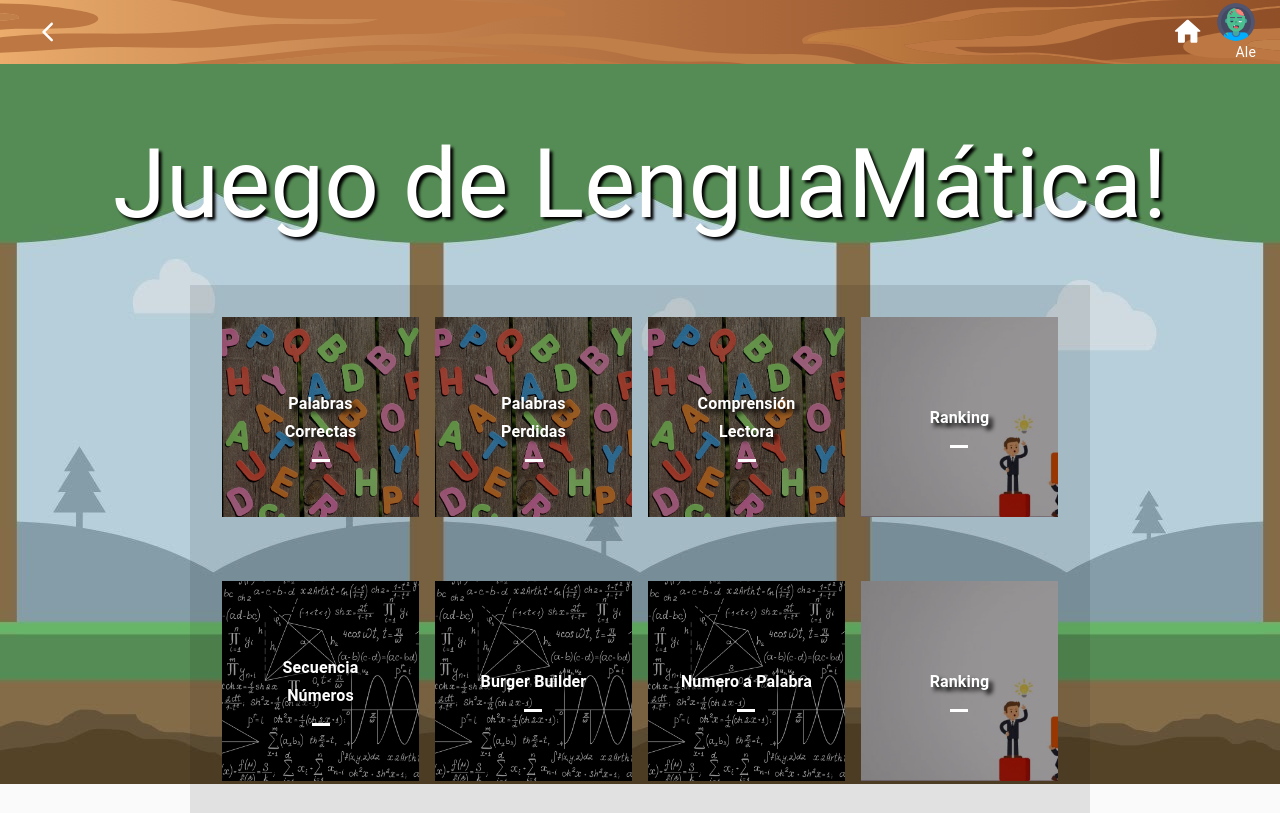
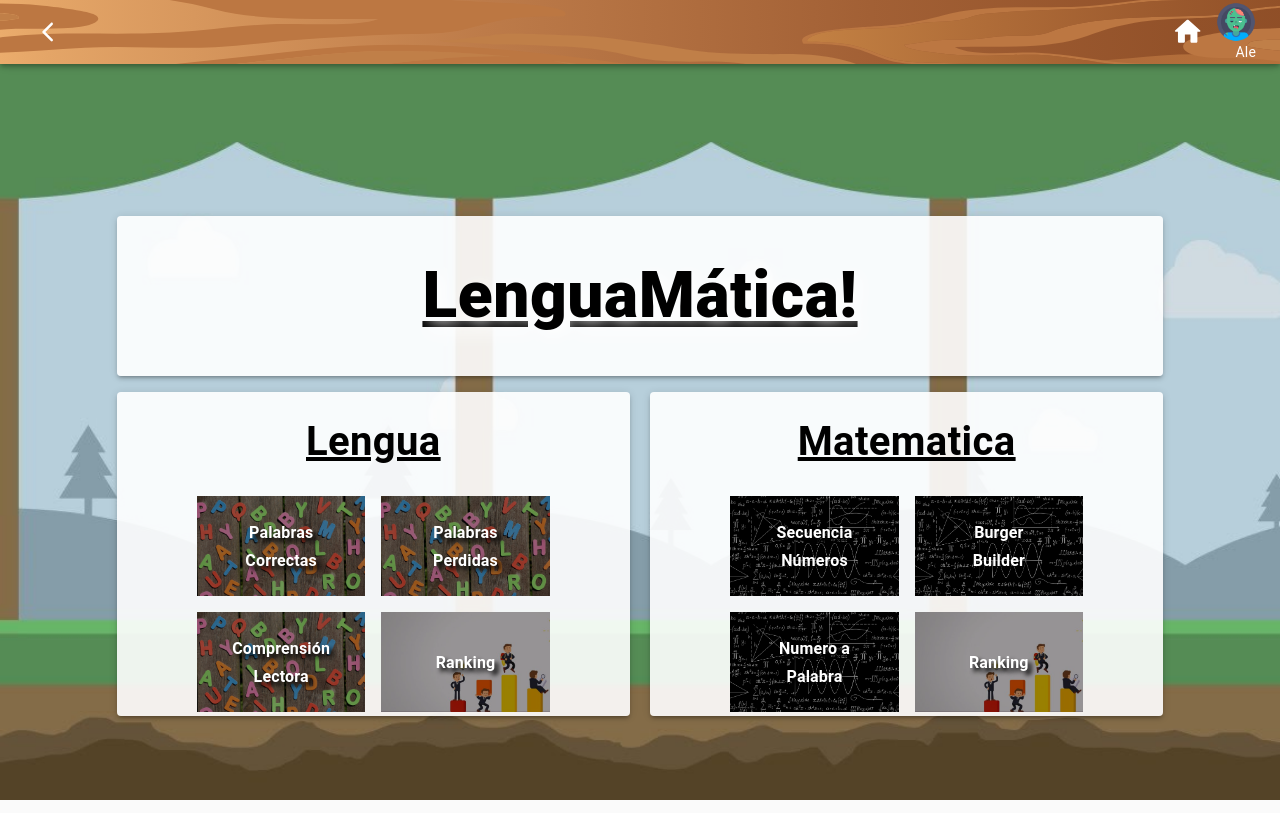
Before and after one commit to buscoma/lenguag1, a React (Create React App) app: page /landing_page in a window 1280 px wide. Built offline with nearby package versions, Linux system fonts and the light colour scheme; no server answers; sample sign-in values are in the browser's storage; a web font is replaced by a local one.

Commit message:
Landing page finalizada

```diff
--- a/src/Views/LandingPage/Components/CuadrupleBoton/Styles/index.js
+++ b/src/Views/LandingPage/Components/CuadrupleBoton/Styles/index.js
@@ -7,7 +7,7 @@ const TitleH1 = {
     textShadow: "3px 3px 3px black",
     /* TABLET */
     "@media (min-width: 768px)": {
-    fontSize: "6rem",
+    fontSize: "4rem",
     padding: "2rem",
     },
 };
--- a/src/Views/LandingPage/Components/CuadrupleBoton/index.js
+++ b/src/Views/LandingPage/Components/CuadrupleBoton/index.js
@@ -72,10 +72,10 @@ const useStyles = makeStyles((theme) => ({
   TextWhiteShadow,
   image: {
     position: "relative",
-    height: 200,
+    height: 100,
     [theme.breakpoints.down("xs")]: {
       width: "100% !important", // Overrides inline-style
-      height: 100,
+      height: 70,
     },
     "&:hover, &$focusVisible": {
       zIndex: 1,
@@ -85,13 +85,9 @@ const useStyles = makeStyles((theme) => ({
       "& $imageMarked": {
         opacity: 0,
       },
-      "& $imageTitle": {
-        border: "4px solid currentColor",
-      },
+
     },
   },
-
-  focusVisible: {},
 
   imageButton: {
     position: "absolute",
@@ -133,26 +129,17 @@ const useStyles = makeStyles((theme) => ({
     }px`,
   },
 
-  // la rayita debajo del nombre
-  imageMarked: {
-    height: 3,
-    width: 18,
-    backgroundColor: theme.palette.common.white,
-    position: "absolute",
-    bottom: -2,
-    left: "calc(50% - 9px)",
-    transition: theme.transitions.create("opacity"),
-  },
+
 }));
 
 export default function CuadrupleBoton(props) {
   const classes = useStyles();
 
   return (
-    <Container className={classes.ContainerCenter}>
-      <Grid container spacing={2} alignItems="center">
+
+      <Grid container spacing={2} justify="center" alignItems="center">
         {(props.type == 'leng' ? imagesLeng : imagesMath).map((image) => (
-          <Grid item xs={12} md={3}>
+          <Grid item xs={6} md={5}>
             <ButtonBase
               focusRipple
               key={image.title}
@@ -184,13 +171,12 @@ export default function CuadrupleBoton(props) {
                   }
                 >
                   {image.title}
-                  <span className={classes.imageMarked} />
                 </Typography>
               </span>
             </ButtonBase>
           </Grid>
         ))}
       </Grid>
-    </Container>
+
   );
 }
--- a/src/Views/LandingPage/Styles/LandingPage.css
+++ b/src/Views/LandingPage/Styles/LandingPage.css
@@ -1,21 +1,41 @@
 .LenguaMatica {
-  background-color: #efefef;
-  padding: 20px;
-  text-align: center;
+  font-size: 5rem;
+  padding: 1rem;
   color: black;
   font-family: "Franklin Gothic Medium";
-  font-size: xx-large;
+  font-weight: 1000;
+  text-shadow: 5px 5px 15px  white;
 }
 
-.mainBox{
+.title{
+
+}
+
+
+.root{
   background-image: url("../Assets/background.jpg");
   background-repeat: no-repeat; /* Do not repeat the image */
   background-size: cover; /* Resize the background image to cover the entire container */
+  text-align: center;
+  background-attachment: fixed;
+  height: 100vh;
+}
 
-  padding: 20px;
+.root__container{
+  display: flex;
+  justify-content: center;
+  align-items: center;
+  height: 90%;
+  overflow: hidden;
+}
 
-  width: 100%;
-  height: 90vh;
-  margin: 0 auto;
-  text-align: center;
+@media only screen and (min-width: 800px) {
+  .root {
+    overflow: hidden;
+  }
+
+  .root__container{
+    height: 100vh;
+
+  }
 }
--- a/src/Views/LandingPage/Styles/index.js
+++ b/src/Views/LandingPage/Styles/index.js
@@ -1,13 +1,14 @@
 const TitleH1 = {
     /* MOBILE */
-    fontSize: "2.5rem",
+    fontSize: "2rem",
     padding: "1rem",
-    color: "white",
+    color: "black",
     textAlign: "center",
-    textShadow: "3px 3px 3px black",
+    fontWeight:"1000",
+    textDecoration:"underline",
     /* TABLET */
     "@media (min-width: 768px)": {
-    fontSize: "6rem",
+    fontSize: "4rem",
     padding: "2rem",
     },
 };
@@ -25,11 +26,12 @@ const TitleH2 = {
 const TitleH3 = {
     fontSize: "1.5rem",
     padding: ".5rem",
-    color: "white",
+    color: "black",
     textAlign: "center",
-    textShadow: "1px 1px 1px black",
+    fontWeight:"750",
+    textDecoration:"underline",
     "@media (min-width: 768px)": {
-        fontSize: "4rem",
+        fontSize: "2.5rem",
         padding: "1rem",
     },
 };
--- a/src/Views/LandingPage/index.js
+++ b/src/Views/LandingPage/index.js
@@ -2,9 +2,13 @@ import React from "react";
 import { makeStyles } from "@material-ui/core/styles";
 import CssBaseline from "@material-ui/core/CssBaseline";
 
+// Librerias
+import { Container ,Grid, Typography} from "@material-ui/core";
+import Paper from '@material-ui/core/Paper';
+
 // Componentes internos
 import CuadrupleBoton from "./Components/CuadrupleBoton";
-import { TitleH1 } from "./Styles";
+import { TitleH1, TitleH3 } from "./Styles";
 import "./Styles/LandingPage.css";
 
 // Componentes externos
@@ -12,21 +16,54 @@ import NavBar from "../../Components/NavBar";
 
 const useStyles = makeStyles({
   TitleH1,
+  TitleH3,
+  root:{
+    margin: "10px",
+    backgroundColor: "rgba(255,255,255,0.9)",
+  },
 });
 
 export default function LandingPage() {
   let user = { Name: "Ale" };
   const classes = useStyles();
   return (
-    <div>
+    <div  className="root">
+      <NavBar User={user} />
       <CssBaseline />
-      <NavBar User={user} />
+      <div className="root__container">
+        <Grid container  justify="center">
+          <Grid item xs={10}  >
+            <Paper elevation={3} className={[classes.root].join(" ")}>
+              <Typography  className={["LenguaMatica", classes.TitleH1].join(" ")}>  LenguaMática! </Typography>
+            </Paper>
+          </Grid>
+          <Grid item xs={10} sm={5}>
+            <Paper elevation={3} className={[classes.root].join(" ")}>
+              <Grid container spacing={1} justify="center">
+                <Grid item  xs={10} >
+                  <Typography className={[classes.TitleH3].join(" ")}>Lengua</Typography>
+                </Grid>
+                <Grid item xs={10}>
+                  <CuadrupleBoton type={"leng"}/>
+                </Grid>
+              </Grid>
+            </Paper>
+          </Grid>
+          <Grid item xs={10} sm={5}>
+            <Paper elevation={3} className={[classes.root].join(" ")}>
+                <Grid container spacing={1} justify="center">
+                  <Grid item  xs={10} >
+                  <Typography className={[classes.TitleH3].join(" ")}>Matematica</Typography>
+                  </Grid>
+                  <Grid item xs={10}>
+                  <CuadrupleBoton type={"math"}/>
+                  </Grid>
+                </Grid>
+              </Paper>
 
-      <div className="mainBox">
-        <div className={classes.TitleH1}> Juego de LenguaMática!</div>
-        <CuadrupleBoton type={"leng"}/>
-        <CuadrupleBoton type={"math"}/>
-      </div>
+          </Grid>
+        </Grid>
+        </div>
     </div>
   );
 }
```
